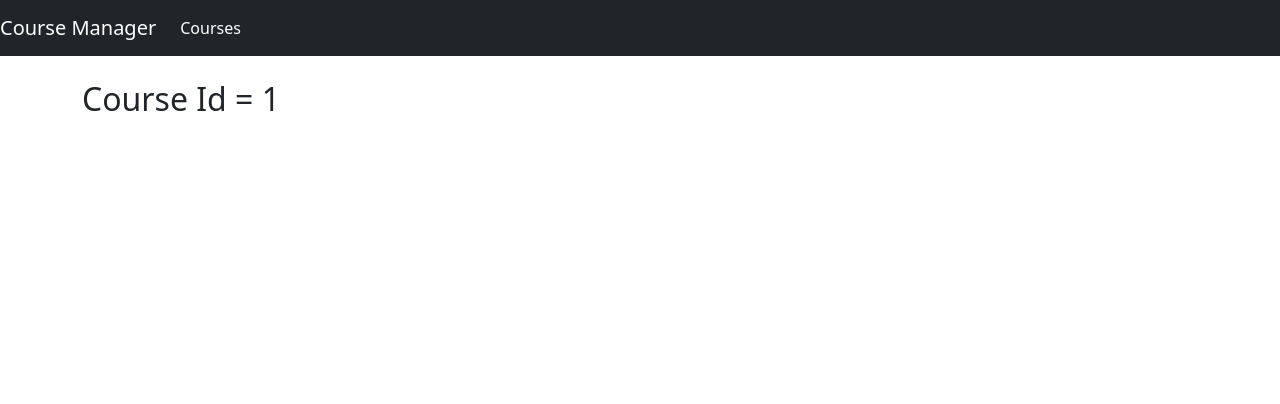
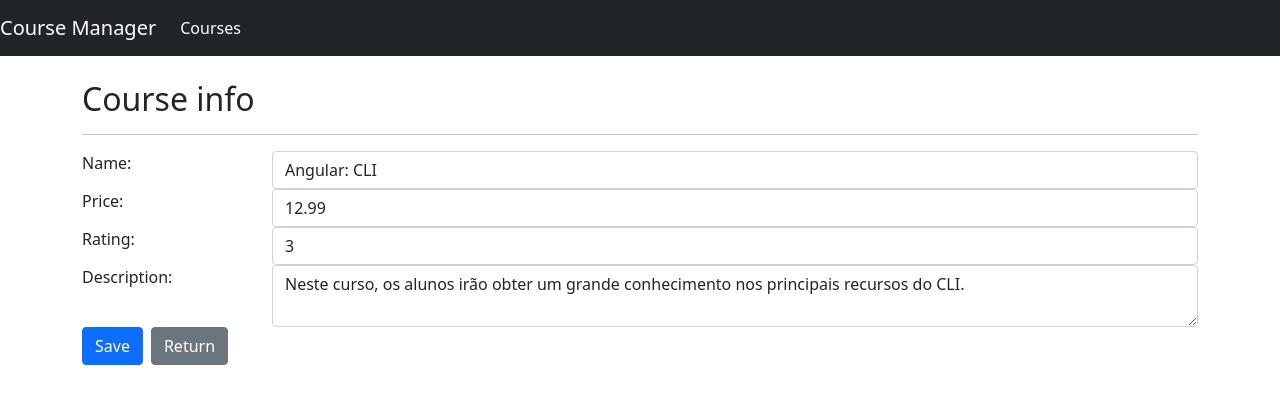
Before and after one commit to LUCKFBO/bootcamp-course-manager, an Angular app: page /courses/info/1 in a window 1280 px wide. Shown: the top 404 px of the page. Built offline with nearby package versions, Linux system fonts and the light colour scheme.

Commit message:
Incluido formularios e validações

```diff
--- a/src/app/courses/course-info.component.html
+++ b/src/app/courses/course-info.component.html
@@ -1 +1,43 @@
-<h2>Course Id = {{courseId}}</h2>
+<h2>Course info</h2>
+<hr/>
+
+<form #courseForm="ngForm">
+    <div class="form-group row ">
+        <label class="col-sm-2 col-from-label">Name:</label>
+        <div class="col-sm-10">
+            <input [(ngModel)]="course.name" required name="name" #courseName="ngModel" [ngClass]="{'is-invalid': courseName.invalid}" class="form-control">
+            <div class="invalid-feedback">
+                <span>Course name is required</span>
+            </div>
+        </div>
+    </div>
+    <div class="form-group row ">
+        <label class="col-sm-2 col-from-label">Price:</label>
+        <div class="col-sm-10">
+            <input [(ngModel)]="course.price" required name="price" #coursePrice="ngModel" type="number" [ngClass]="{'is-invalid': coursePrice.invalid}" class="form-control">
+            <div class="invalid-feedback">
+                <span>Course price is required</span>
+            </div>
+        </div>
+    </div>
+    <div class="form-group row ">
+        <label class="col-sm-2 col-from-label">Rating:</label>
+        <div class="col-sm-10">
+            <input [(ngModel)]="course.rating" required name="rating" #courseRating="ngModel" type="number" [ngClass]="{'is-invalid': courseRating.invalid}" class="form-control">
+            <div class="invalid-feedback">
+                <span>Course rating is required</span>
+            </div>
+        </div>
+    </div>
+    <div class="form-group row ">
+        <label class="col-sm-2 col-from-label">Description:</label>
+        <div class="col-sm-10">
+            <textarea [(ngModel)]="course.description" required name="description" #courseDescription="ngModel" [ngClass]="{'is-invalid': courseDescription.invalid}" class="form-control"></textarea>
+            <div class="invalid-feedback">
+                <span>Course description is required</span>
+            </div>
+        </div>
+    </div>
+    <button [disabled]="courseForm.invalid" (click)="save()" class="btn btn-primary me-2">Save</button>
+    <button [routerLink]="['/courses']" class="btn btn-secondary">Return</button>
+</form>
--- a/src/app/courses/course-info.component.ts
+++ b/src/app/courses/course-info.component.ts
@@ -1,18 +1,23 @@
 import { Component, OnInit } from "@angular/core";
 import { ActivatedRoute } from "@angular/router";
+import { Course } from "./course";
+import { CourseService } from "./course.service";
 
 @Component({
     templateUrl: './course-info.component.html'
 })
 export class CourseInfoComponent implements OnInit{
 
-    courseId: number;
+    course: Course;
 
-    constructor(private activatedRoute: ActivatedRoute){}
+    constructor(private activatedRoute: ActivatedRoute, private courseService: CourseService){}
 
     ngOnInit(): void{
-        this.courseId = +this.activatedRoute.snapshot.paramMap.get('id');
+        this.course = this.courseService.retriveById(+this.activatedRoute.snapshot.paramMap.get('id'));
+    }
 
+    save(): void {
+        this.courseService.save(this.course);
     }
 
 }
--- a/src/app/courses/course.service.ts
+++ b/src/app/courses/course.service.ts
@@ -8,6 +8,18 @@
 
     retriveAll(): Course[] {
         return COURSES;
+    }
+
+    retriveById(id: number): Course {
+        return COURSES.find((courseInterator: Course) => courseInterator.id === id);
+    }
+
+    save(course: Course): void {
+        if(course.id)
+        {
+            const index = COURSES.findIndex((courseInterator: Course) => courseInterator.id === course.id);
+            COURSES[index] = course;
+        }
     }
 
 }
```
